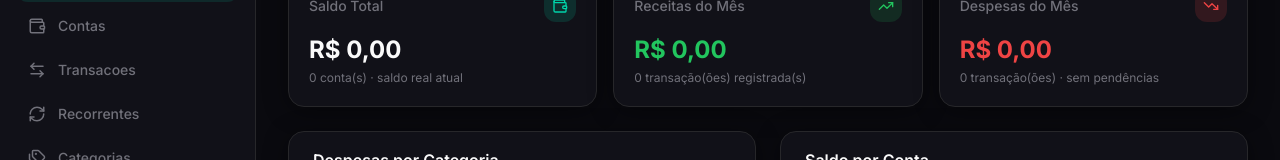
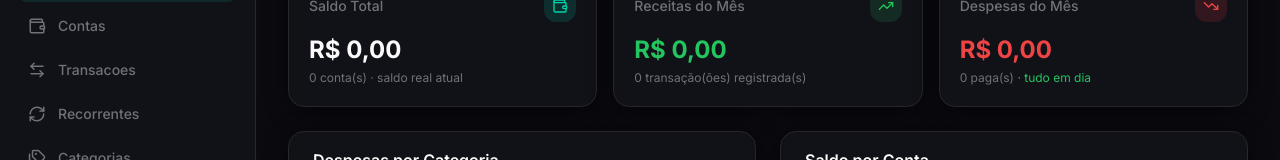
Before and after one commit to chic00/Finan, a Next.js app: page /dashboard in a window 1280 px wide. Shown: the part 143-303 px from the top of the page. Built offline with nearby package versions, Linux system fonts and the light colour scheme; no server answers; the database is empty; sample sign-in values are in the browser's storage.

Commit message:
Update page.tsx

```diff
--- a/src/app/dashboard/page.tsx
+++ b/src/app/dashboard/page.tsx
@@ -192,13 +192,11 @@ export default async function DashboardPage() {
             {formatCurrency(monthlyExpense)}
           </p>
           <p className="text-xs mt-1" style={{ color: 'var(--color-muted-foreground)' }}>
-            {monthlyTransactions.filter((t) => t.type === 'expense').length} transação(ões) ·{' '}
-            {pendingRecurringExpense > 0 && (
-              <span style={{ color: 'var(--color-warning)' }}>
-                +{formatCurrency(pendingRecurringExpense)} pendente
-              </span>
-            )}
-            {pendingRecurringExpense === 0 && 'sem pendências'}
+            {monthlyTransactions.filter((t) => t.type === 'expense').length} paga(s)
+            {pendingRecurringExpense > 0
+              ? <span style={{ color: 'var(--color-warning)' }}> · {formatCurrency(pendingRecurringExpense)} pendente em recorrentes</span>
+              : <span style={{ color: 'var(--color-success)' }}> · tudo em dia</span>
+            }
           </p>
         </div>
       </div>
```
